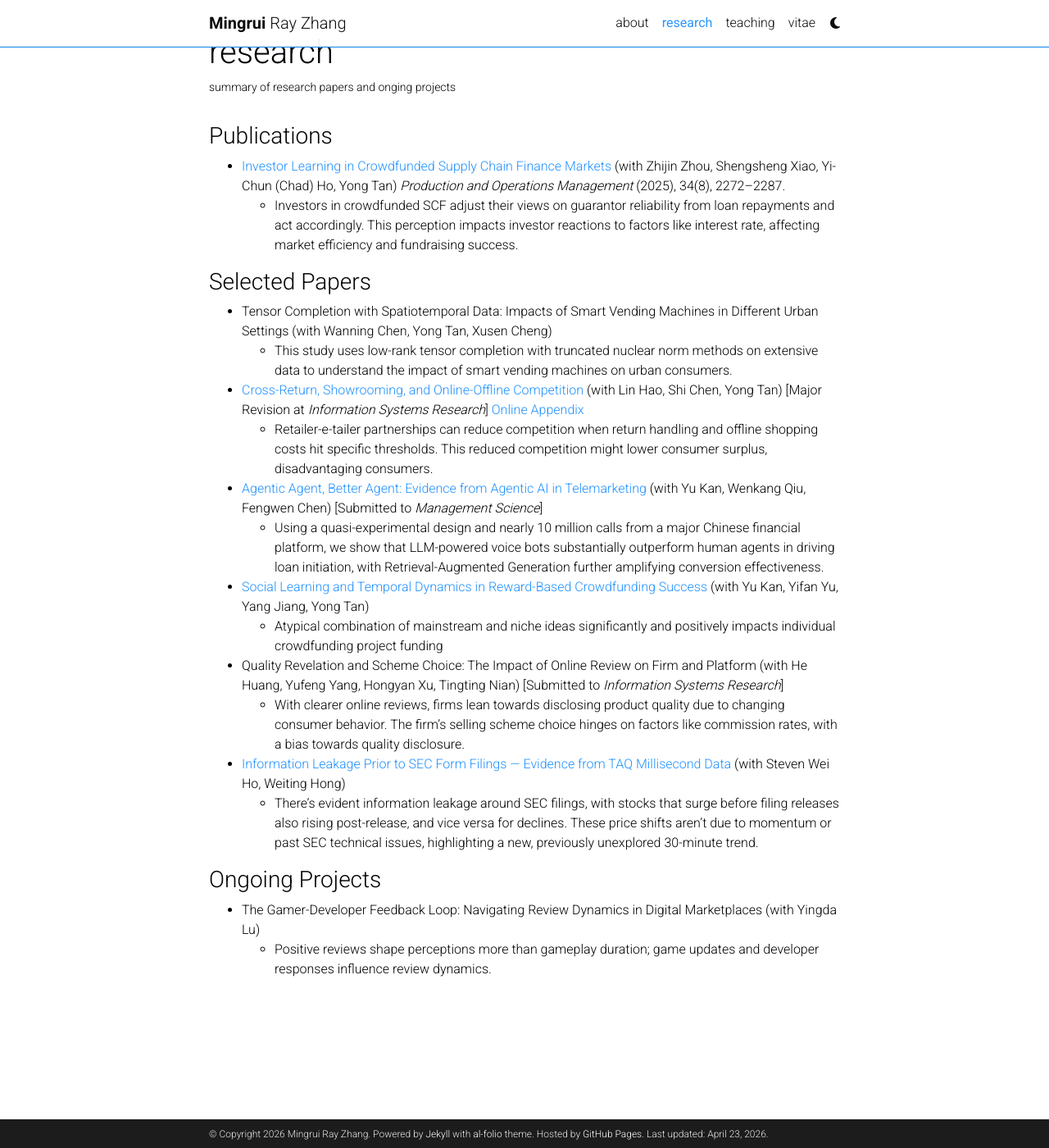
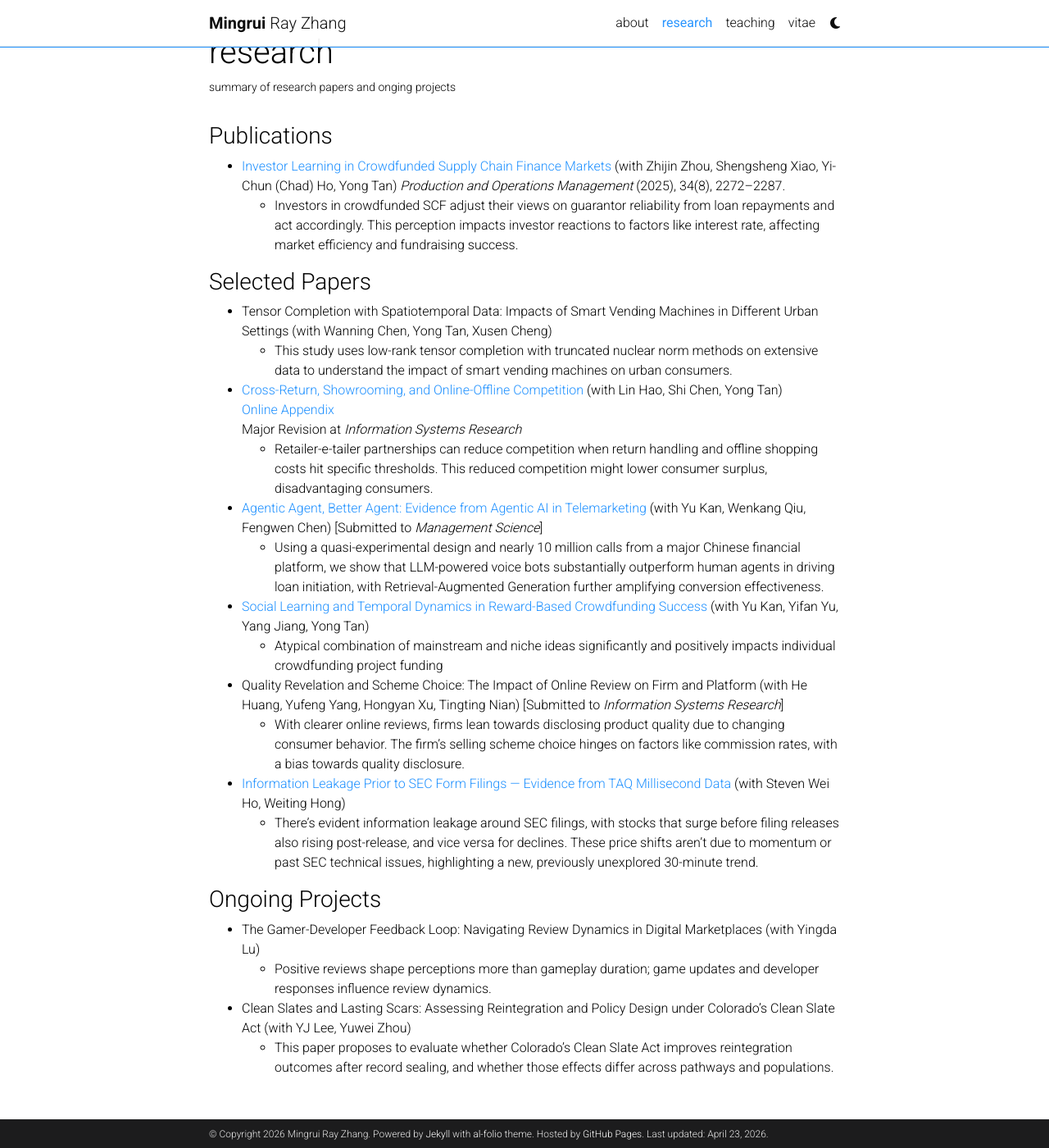
Before and after one commit to MingruiRayZhang/MingruiRayZhang.github.io, a Jekyll site: the page built from _pages/research.md, in a window 1280 px wide and 1400 px high, scrolled down 65 px. Shown: the whole window at 82% size. Built offline with Jekyll 4.4.1, drawn with Linux system fonts in a browser that asks for light colours; comment, search, counter and statistics services are not loaded; a style sheet for code colours, icons or effects is not loaded.

Commit message:
Update research.md

```diff
--- a/_pages/research.md
+++ b/_pages/research.md
@@ -17,7 +17,9 @@ nav_order: 2
 - Tensor Completion with Spatiotemporal Data: Impacts of Smart Vending Machines in Different Urban Settings (with Wanning Chen, Yong Tan, Xusen Cheng)
   - This study uses low-rank tensor completion with truncated nuclear norm methods on extensive data to understand the impact of smart vending machines on urban consumers.
 
-- [Cross-Return, Showrooming, and Online-Offline Competition](https://papers.ssrn.com/sol3/papers.cfm?abstract_id=5696402) (with Lin Hao, Shi Chen, Yong Tan) [Major Revision at *Information Systems Research*] [Online Appendix](/assets/appendices/ZhangHaoChenTan-2025-appendix.pdf)
+- [Cross-Return, Showrooming, and Online-Offline Competition](https://papers.ssrn.com/sol3/papers.cfm?abstract_id=5696402) (with Lin Hao, Shi Chen, Yong Tan)
+  <br> [Online Appendix](/assets/appendices/ZhangHaoChenTan-2025-appendix.pdf)
+  <br> Major Revision at *Information Systems Research*
   -  Retailer-e-tailer partnerships can reduce competition when return handling and offline shopping costs hit specific thresholds. This reduced competition might lower consumer surplus, disadvantaging consumers.
 
 - [Agentic Agent, Better Agent: Evidence from Agentic AI in Telemarketing](https://papers.ssrn.com/sol3/papers.cfm?abstract_id=4180052) (with Yu Kan, Wenkang Qiu, Fengwen Chen) [Submitted to *Management Science*]
@@ -36,3 +38,6 @@ nav_order: 2
 
 - The Gamer-Developer Feedback Loop: Navigating Review Dynamics in Digital Marketplaces (with Yingda Lu)
   - Positive reviews shape perceptions more than gameplay duration; game updates and developer responses influence review dynamics.
+
+- Clean Slates and Lasting Scars: Assessing Reintegration and Policy Design under Colorado’s Clean Slate Act (with YJ Lee, Yuwei Zhou)
+  - This paper proposes to evaluate whether Colorado’s Clean Slate Act improves reintegration outcomes after record sealing, and whether those effects differ across pathways and populations.
```
